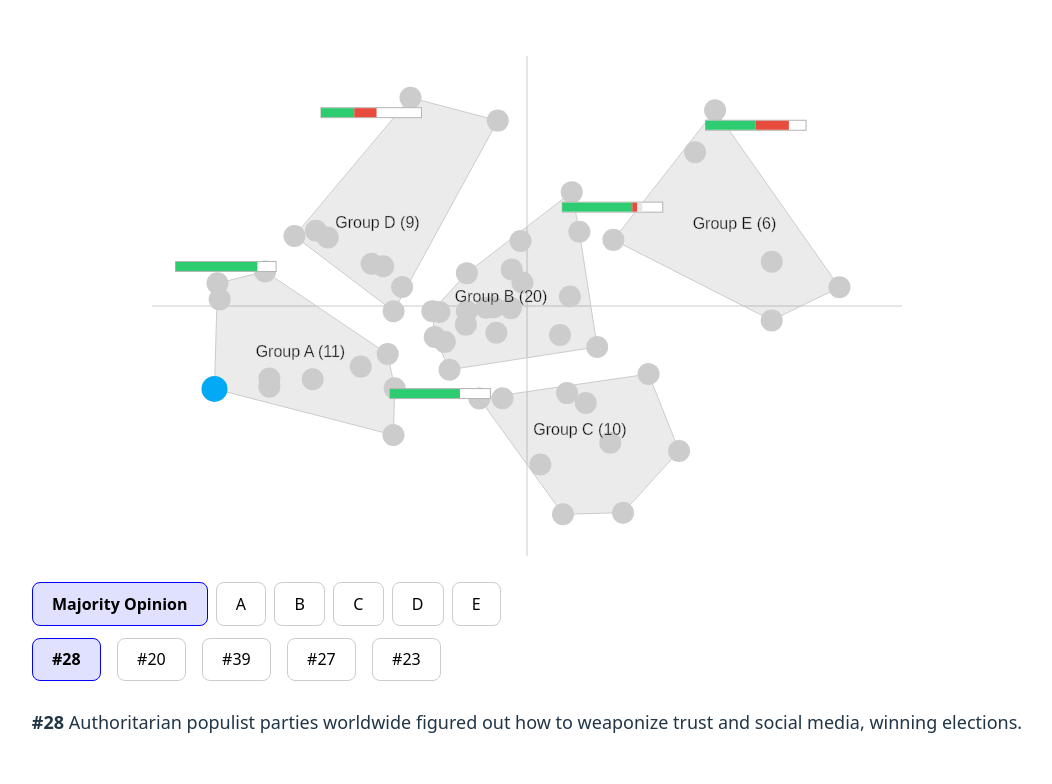
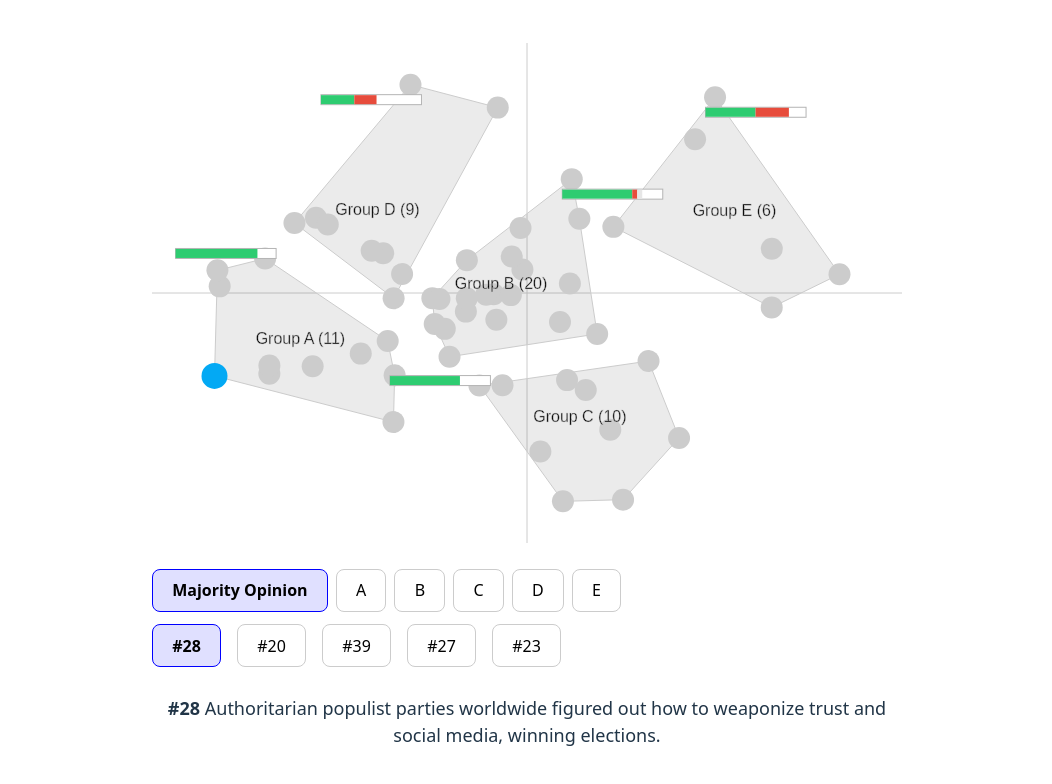
Before and after one commit to patcon/opinion-graph-demo, a React (Vite) app: page / in a window 1280 px wide. Shown: the top 784 px of the page, without its empty margins (113-1165 px from the left). Built offline with nearby package versions, Linux system fonts and the light colour scheme.

Commit message:
Constraint to width of graph.

```diff
--- a/src/components/OpinionGraph.tsx
+++ b/src/components/OpinionGraph.tsx
@@ -64,7 +64,7 @@ function OpinionGraph({
   });
 
   return (
-    <div>
+    <div style={{ maxWidth: globals.width }}>
       <svg
         width={globals.width}
         height={globals.height}
@@ -92,6 +92,7 @@ function OpinionGraph({
           getPosition={getPosition}
         />
       </svg>
+      <div style={{ maxWidth: globals.width }}>
         <StatementSelector
           comments={comments}
           math={math}
@@ -106,6 +107,7 @@ function OpinionGraph({
           comments={comments}
           math={math}
         />
+      </div>
     </div>
   );
 }
```
Lines whose indentation alone changed are shown as unchanged.
